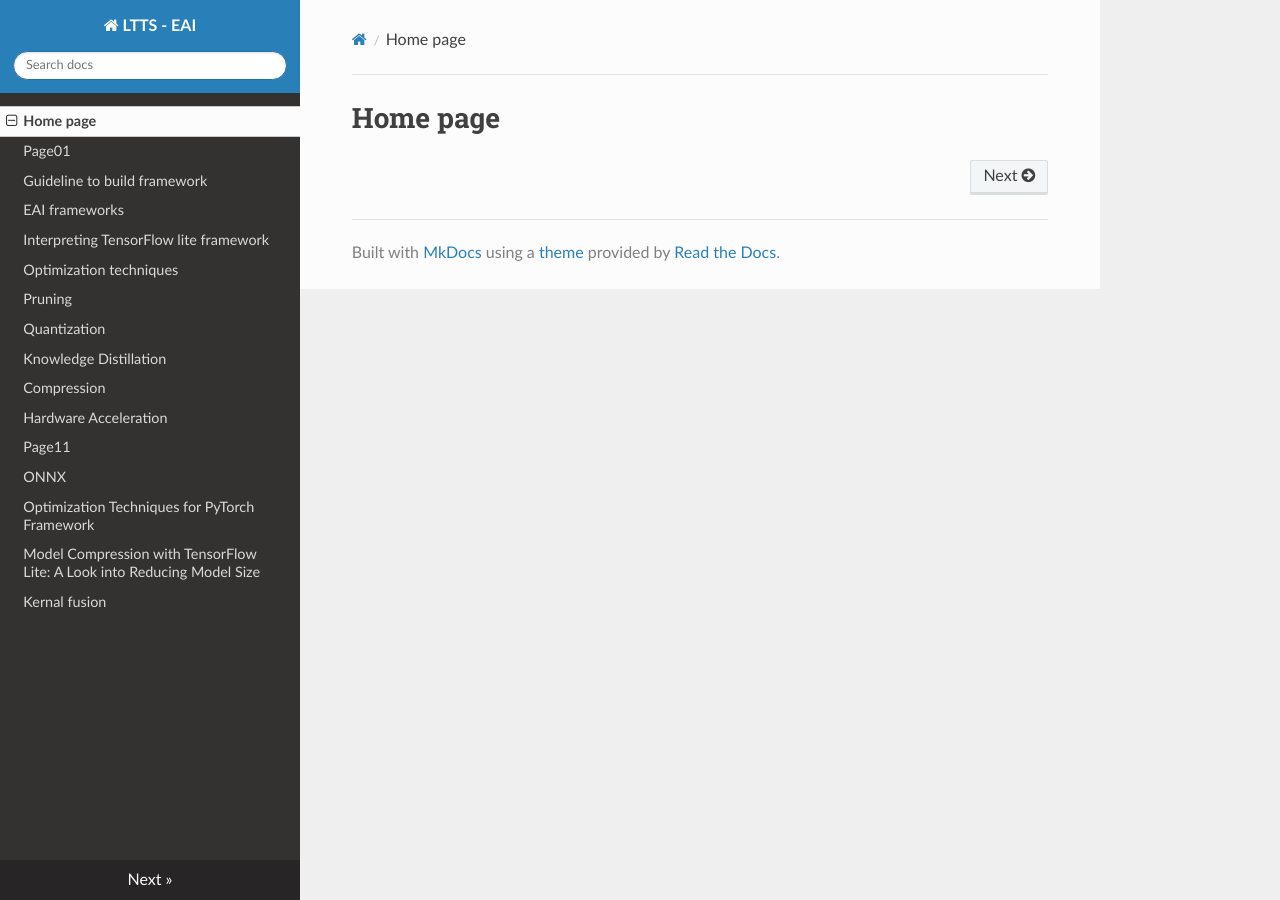
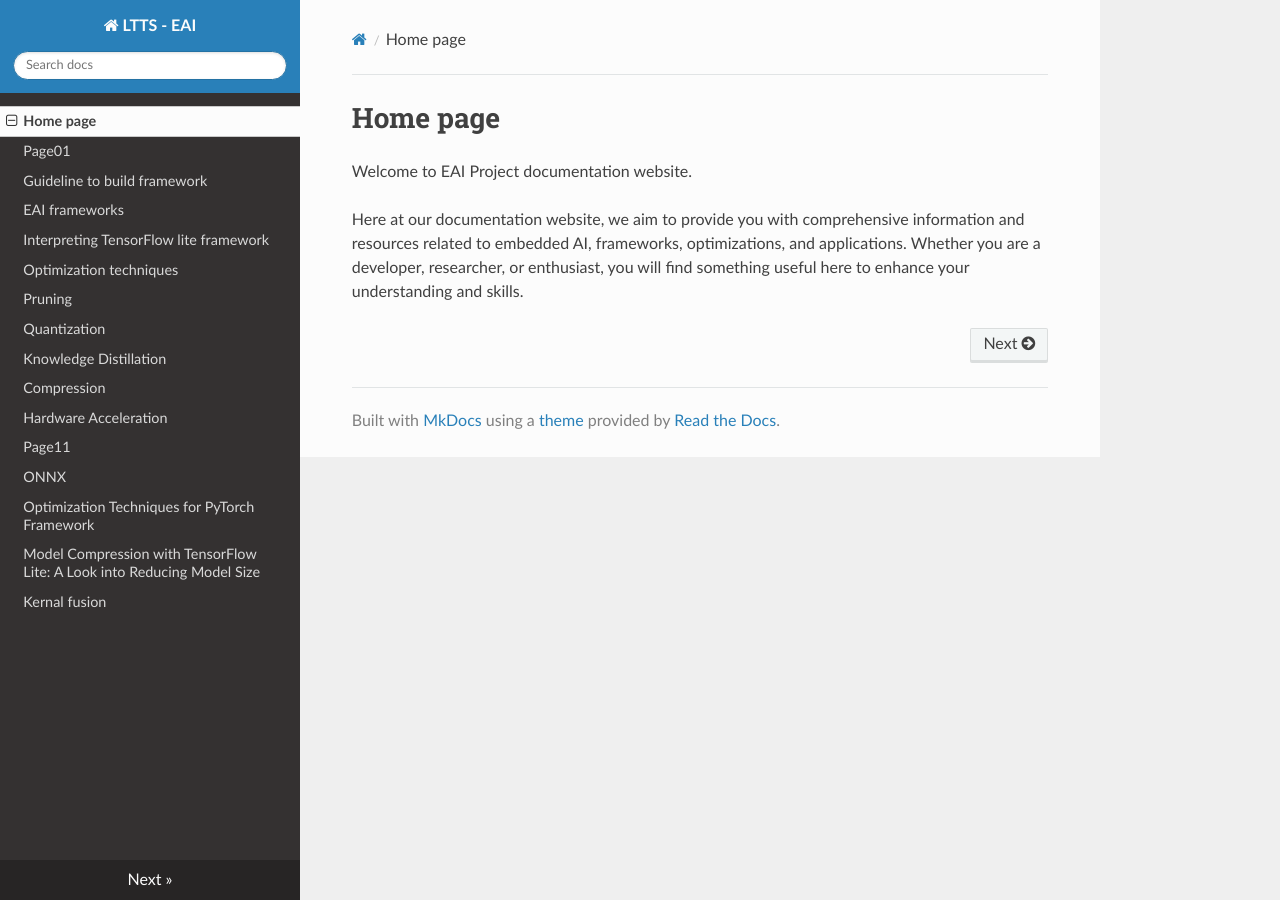
Before and after one commit to ltts-eai/ltts-project, an MkDocs documentation site: the page built from docs/index.md, in a window 1280 px wide. Built offline with MkDocs 1.6.1, drawn with Linux system fonts in a browser that asks for light colours; nearby versions of some CDN libraries.

Commit message:
added homepage

```diff
--- a/docs/index.md
+++ b/docs/index.md
@@ -1 +1,5 @@
 # Home page
+
+Welcome to EAI Project documentation website.
+
+Here at our documentation website, we aim to provide you with comprehensive information and resources related to embedded AI, frameworks, optimizations, and applications. Whether you are a developer, researcher, or enthusiast, you will find something useful here to enhance your understanding and skills.
```
Also changed, not shown: docs/page15.md (+3 -3 lines).
